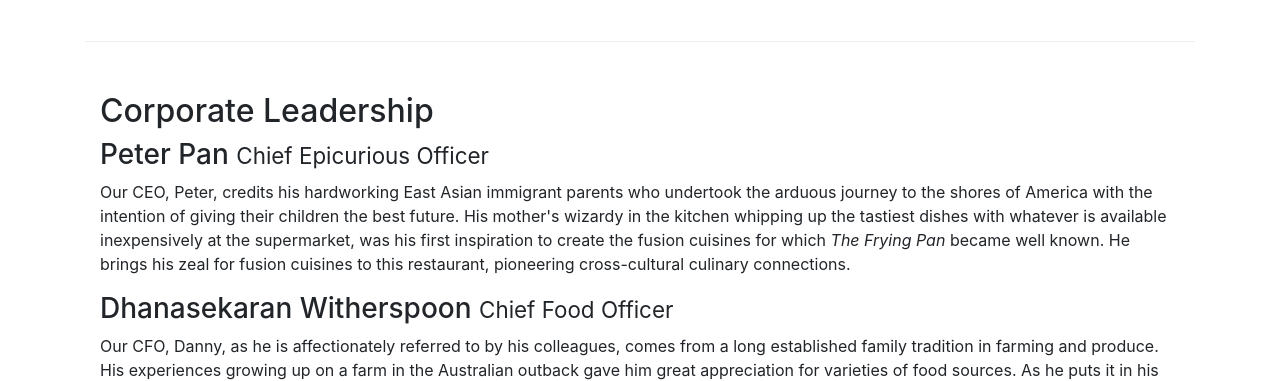
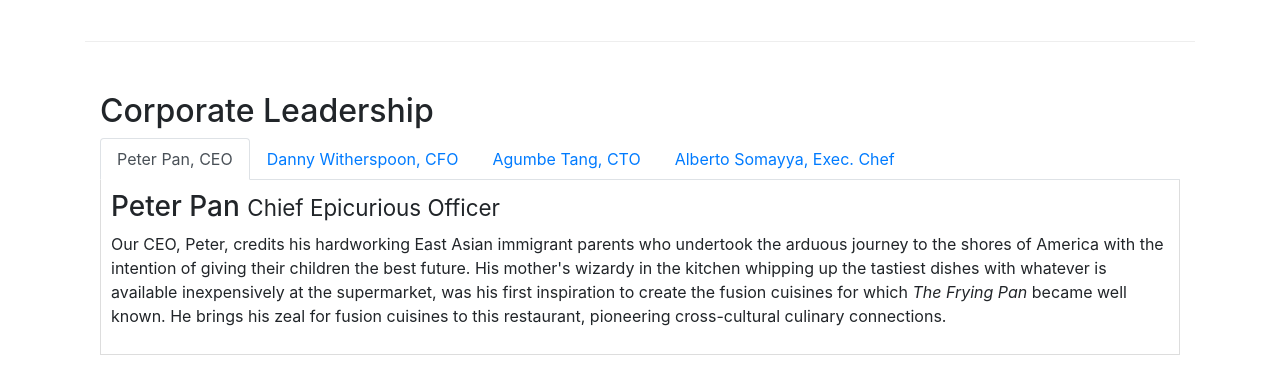
Before and after one commit to Gauravchandrabhan/Web_bootstrap, a website: page aboutus.html in a window 1280 px wide. Shown: the part 880-1261 px from the top of the page. Drawn offline with nearby package versions, Linux system fonts and the light colour scheme.

Commit message:
added tabs

```diff
--- a/aboutus.html
+++ b/aboutus.html
@@ -98,14 +98,41 @@
         <div class="row row-content">
             <div class="col-12 col-sm-12">
                 <h2>Corporate Leadership</h2>
+                <ul class="nav nav-tabs">
+                    <li class="nav-item">
+                        <a href="#peter" class="nav-link active" role="tab" data-toggle="tab">Peter Pan, CEO</a>
+                    </li>
+                    <li class="nav-item">
+                        <a class="nav-link" href="#danny" role="tab"
+                          data-toggle="tab">Danny Witherspoon, CFO</a>
+                    </li>
+                    <li class="nav-item">
+                        <a class="nav-link" href="#agumbe"role="tab"
+                          data-toggle="tab">Agumbe Tang, CTO</a>
+                    </li>
+                    <li class="nav-item">
+                        <a class="nav-link" href="#alberto" role="tab"
+                          data-toggle="tab">Alberto Somayya, Exec. Chef</a>
+                    </li>
+                </ul>
+                <div class="tab-content">
+                    <div role="tabpanel" class="tab-pane fade show active" id="peter">
                         <h3>Peter Pan <small>Chief Epicurious Officer</small></h3>
                         <p class="d-none d-sm-block">Our CEO, Peter, credits his hardworking East Asian immigrant parents who undertook the arduous journey to the shores of America with the intention of giving their children the best future. His mother's wizardy in the kitchen whipping up the tastiest dishes with whatever is available inexpensively at the supermarket, was his first inspiration to create the fusion cuisines for which <em>The Frying Pan</em> became well known. He brings his zeal for fusion cuisines to this restaurant, pioneering cross-cultural culinary connections.</p>
+                    </div>
+                    <div role="tabpanel" class="tab-pane fade" id="danny">
                         <h3>Dhanasekaran Witherspoon <small>Chief Food Officer</small></h3>
                         <p class="d-none d-sm-block">Our CFO, Danny, as he is affectionately referred to by his colleagues, comes from a long established family tradition in farming and produce. His experiences growing up on a farm in the Australian outback gave him great appreciation for varieties of food sources. As he puts it in his own words, <em>Everything that runs, wins, and everything that stays, pays!</em></p>
+                    </div>
+                    <div role="tabpanel" class="tab-pane fade" id="agumbe">
                         <h3>Agumbe Tang <small>Chief Taste Officer</small></h3>
                         <p class="d-none d-sm-block">Blessed with the most discerning gustatory sense, Agumbe, our CTO, personally ensures that every dish that we serve meets his exacting tastes. Our chefs dread the tongue lashing that ensues if their dish does not meet his exacting standards. He lives by his motto, <em>You click only if you survive my lick.</em></p>
+                    </div>
+                    <div role="tabpanel" class="tab-pane fade" id="alberto">
                         <h3>Alberto Somayya <small>Executive Chef</small></h3>
                         <p class="d-none d-sm-block">Award winning three-star Michelin chef with wide International experience having worked closely with whos-who in the culinary world, he specializes in creating mouthwatering Indo-Italian fusion experiences. He says, <em>Put together the cuisines from the two craziest cultures, and you get a winning hit! Amma Mia!</em></p>
+                    </div>
+                </div>
             </div>
        </div>
        <div class="row row-content">
--- a/css/styles.css
+++ b/css/styles.css
@@ -37,3 +37,10 @@
 .navbar-dark {
     background: #512DA8;
 }
+
+.tab-content {
+    border-left: 1px solid #ddd;
+    border-right: 1px solid #ddd;
+    border-bottom: 1px solid #ddd;
+    padding: 10px;
+}
```
Lines whose indentation alone changed are shown as unchanged.
